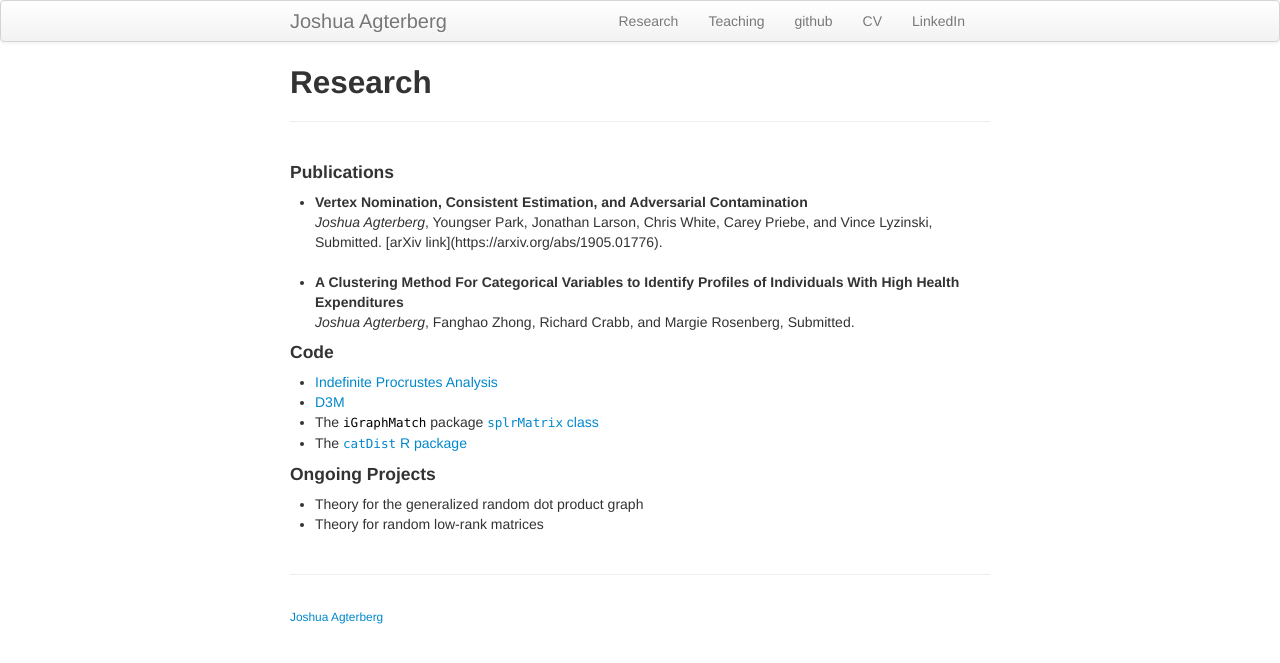
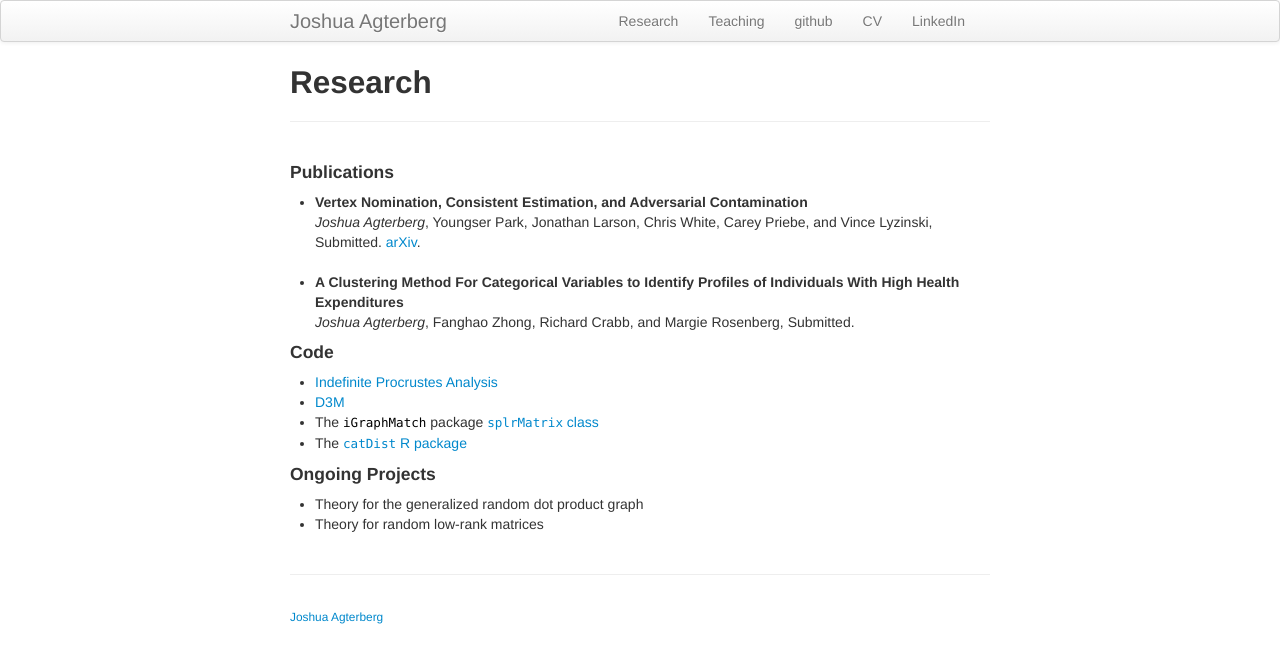
Before and after one commit to jagterberg/jagterberg.github.io, a Jekyll site: the page built from pages/research.md, in a window 1280 px wide. Shown: the top 663 px of the page. Built offline with Jekyll 4.4.1, drawn with Linux system fonts in a browser that asks for light colours.

Commit message:
arxiv link

```diff
--- a/pages/research.md
+++ b/pages/research.md
@@ -5,7 +5,7 @@ title: Research
 <h4>Publications</h4>
 <ul>
 <li><b>Vertex Nomination, Consistent Estimation, and Adversarial Contamination</b> <br />
-<i>Joshua Agterberg</i>, Youngser Park, Jonathan Larson, Chris White, Carey Priebe, and Vince Lyzinski, Submitted. [arXiv link](https://arxiv.org/abs/1905.01776).
+<i>Joshua Agterberg</i>, Youngser Park, Jonathan Larson, Chris White, Carey Priebe, and Vince Lyzinski, Submitted. <a href="https://arxiv.org/abs/1905.01776">arXiv</a>.
 </li><br />
 <li><b>A Clustering Method For Categorical Variables to Identify Profiles of Individuals With High Health Expenditures</b><br />
 <i>Joshua Agterberg</i>, Fanghao Zhong, Richard Crabb, and Margie Rosenberg, Submitted.<br />
```
